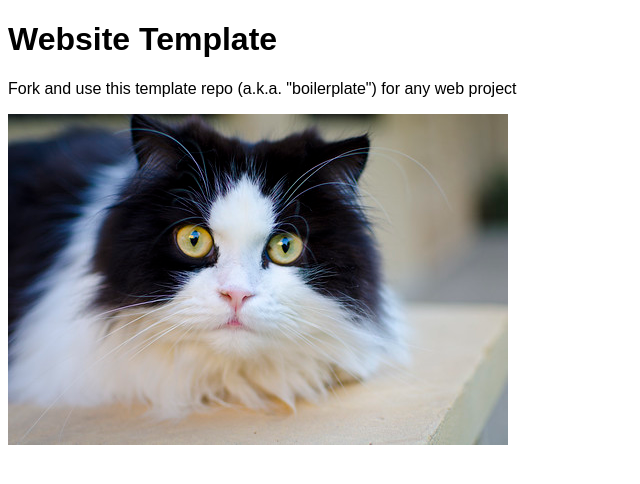
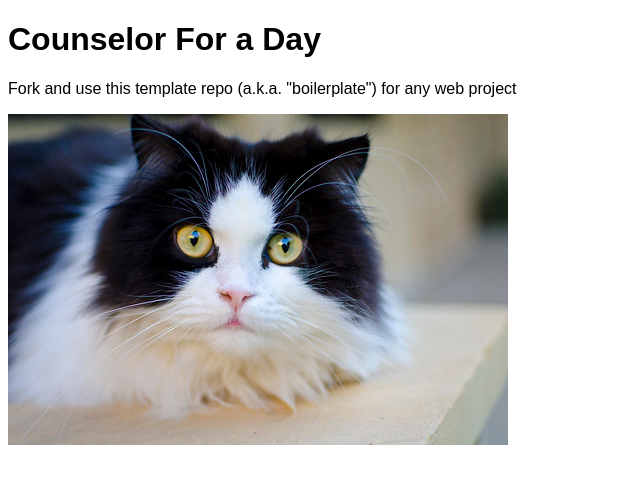
Before and after one commit to JHolley7/hyperlink-narraitave, a plain HTML site: page index.html in a window 1280 px wide. Shown: the whole page, without its empty margins (0-640 px from the left). Drawn offline with Linux system fonts and the light colour scheme.

Commit message:
added a title

```diff
--- a/index.html
+++ b/index.html
@@ -2,12 +2,12 @@
 <html lang="en">
 <head>
 	<meta charset="utf-8">
-	<title>Website Template</title>
+	<title>Counselor For a Day</title>
 	<link rel="stylesheet" href="./assets/css/styles.css">
 </head>
 <body>
 
-	<h1>Website Template</h1>
+	<h1>Counselor For a Day</h1>
 	<p>Fork and use this template repo (a.k.a. "boilerplate") for any web project</p>
 	<img src="assets/img/cat.jpg" alt="">
 
```
